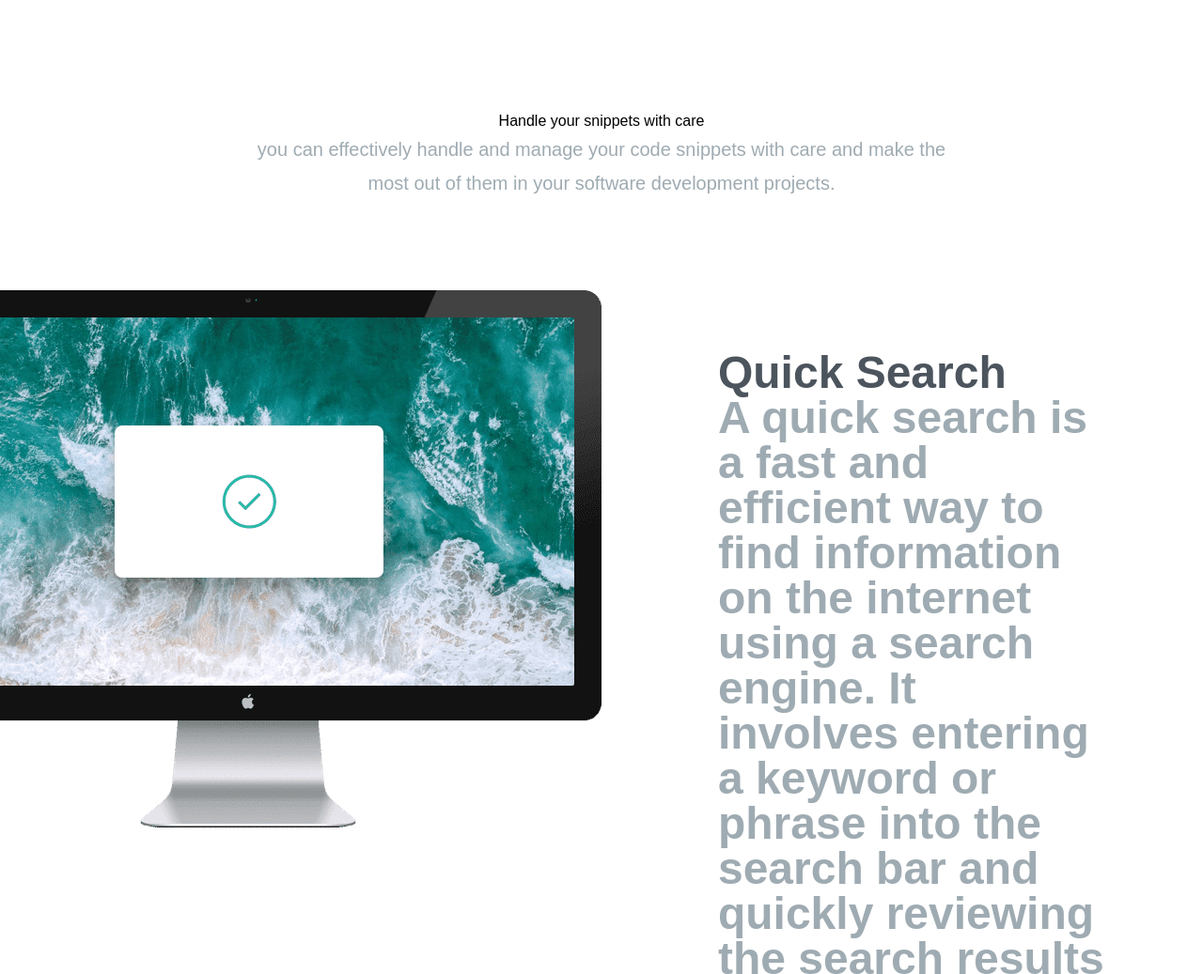
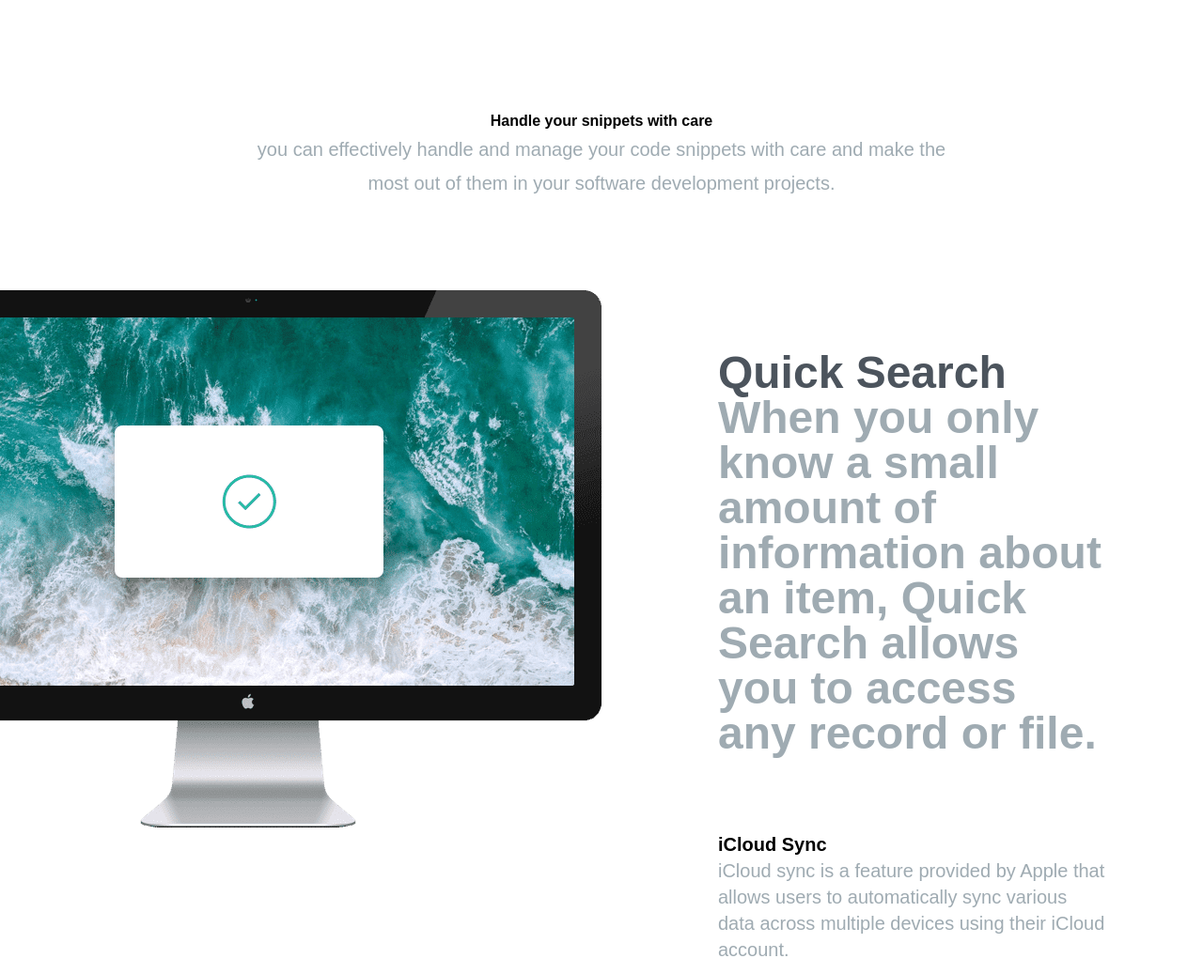
Before and after one commit to MQuiambao/midtermmm-appdev, a plain HTML site: page index.html in a window 1280 px wide. Shown: the part 700-1737 px from the top of the page at 94% size. Drawn offline with Linux system fonts and the light colour scheme; a web font is replaced by a local one.

Commit message:
Update index.html 12

```diff
--- a/index.html
+++ b/index.html
@@ -50,7 +50,7 @@
     <!-- Snippets Section -->
     <section id="snippets">
       <div class="my-20 section-container">
-        <h2>Handle your snippets with care</h2>
+        <h2><b>Handle your snippets with care</b></h2>
         <p class="mb-24 text-xl section-content">
         you can effectively handle and manage your code snippets with care and make the most out of them in your software development projects.
 
@@ -79,8 +79,7 @@
             <div>
               <h3>Quick Search</p>
               <p class="max-w-md text-grayishBlue">
-                A quick search is a fast and efficient way to find information on the internet using a search engine.
-                It involves entering a keyword or phrase into the search bar and quickly reviewing the search results to find relevant information.
+               When you only know a small amount of information about an item, Quick Search allows you to access any record or file.
               </p>
             </div>
             <!-- Item 2 -->
```
